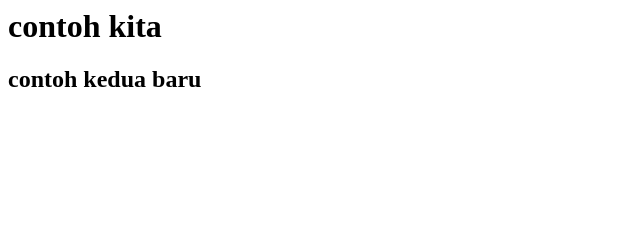
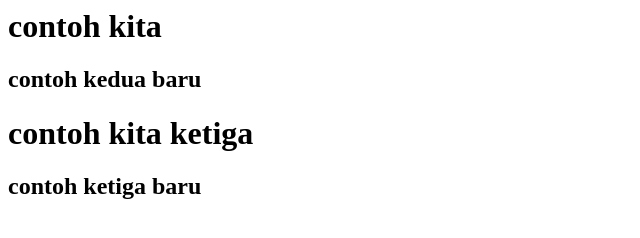
Before and after one commit to Philipus13/Tutorial, a plain HTML site: page index.html in a window 1280 px wide. Shown: the whole page, without its empty margins (0-640 px from the left). Drawn offline with Linux system fonts and the light colour scheme.

Commit message:
Berubahnya dari github coy

```diff
--- a/index.html
+++ b/index.html
@@ -1,3 +1,6 @@
 <h1>contoh kita</h1>
 
 <h2>contoh kedua baru</h2>
+<h1>contoh kita ketiga</h1>
+
+<h2>contoh ketiga baru</h2>
```
